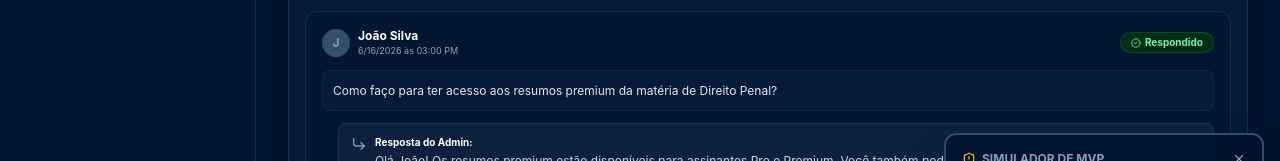
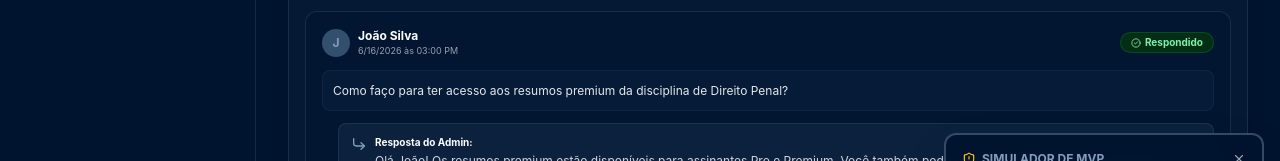
Before and after one commit to arporj/ead-help, a React (Vite) app: page /admin in a window 1280 px wide. Shown: the part 371-532 px from the top of the page. Built offline with nearby package versions, Linux system fonts and the light colour scheme; sample sign-in values are in the browser's storage.

Commit message:
docs(auth): unifica nomenclatura de materia para disciplina no mock de suporte do AuthContext

```diff
--- a/src/contexts/AuthContext.tsx
+++ b/src/contexts/AuthContext.tsx
@@ -171,7 +171,7 @@ const INITIAL_QUESTIONS: Question[] = [
 ];
 
 const INITIAL_SUPPORT: SupportMessage[] = [
-  { id: 'sup1', studentId: 'stu-basic', studentName: 'João Silva', message: 'Como faço para ter acesso aos resumos premium da matéria de Direito Penal?', response: 'Olá João! Os resumos premium estão disponíveis para assinantes Pro e Premium. Você também pode comprá-los de forma avulsa falando com nossa administração.', createdAt: '2026-06-16T15:00:00Z' }
+  { id: 'sup1', studentId: 'stu-basic', studentName: 'João Silva', message: 'Como faço para ter acesso aos resumos premium da disciplina de Direito Penal?', response: 'Olá João! Os resumos premium estão disponíveis para assinantes Pro e Premium. Você também pode comprá-los de forma avulsa falando com nossa administração.', createdAt: '2026-06-16T15:00:00Z' }
 ];
 
 const INITIAL_FILES: AIKnowledgeFile[] = [
```
